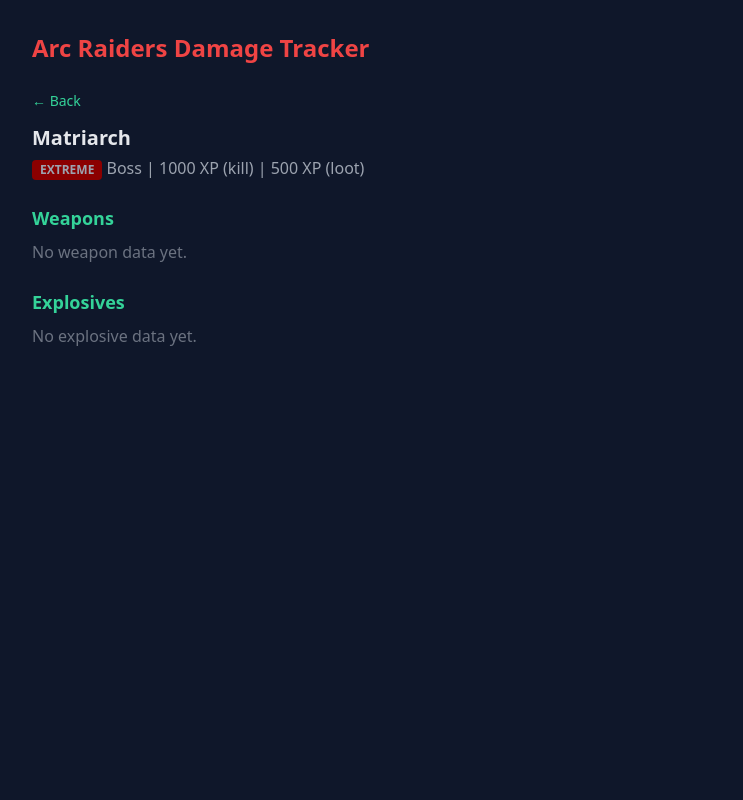
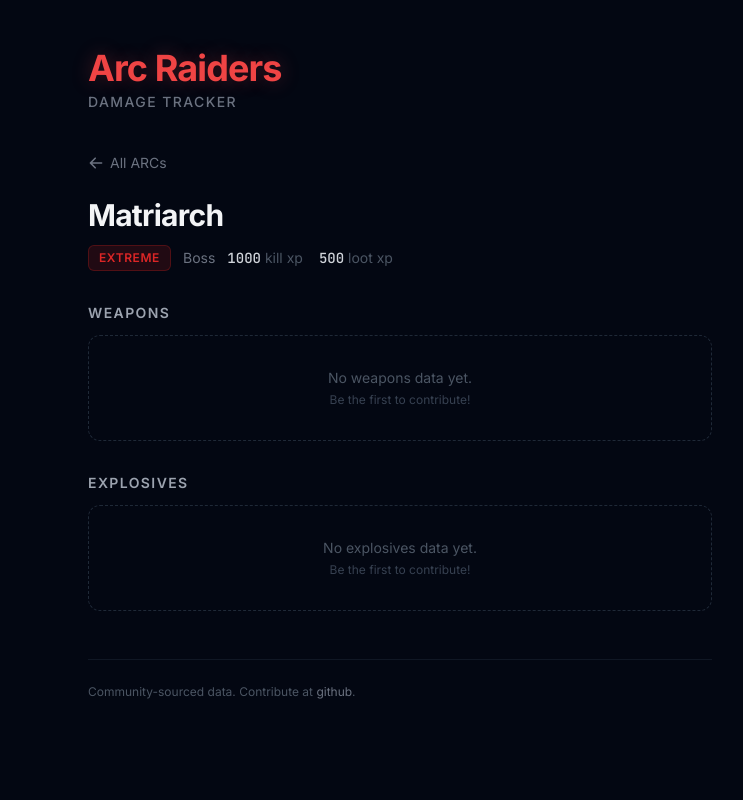
Before and after one commit to gotoplanb/arc-damage-tracker, a Flask app: page /arc/matriarch in a window 1280 px wide. Shown: the whole page, without its empty margins (240-983 px from the left). Run offline with Flask 3, Linux system fonts and the light colour scheme; some libraries are stand-ins or nearby versions.

Commit message:
UI refresh: modern dark theme with cards, glass modals, refined typography

```diff
--- a/templates/arc_detail.html
+++ b/templates/arc_detail.html
@@ -1,69 +1,72 @@
 {% extends "base.html" %}
 {% block title %}{{ arc.name }} - Arc Raiders Damage Tracker{% endblock %}
 {% block content %}
-{% set threat_colors = {'extreme': 'bg-extreme', 'critical': 'bg-critical', 'high': 'bg-high', 'moderate': 'bg-moderate', 'low': 'bg-low'} %}
+{% set threat_text = {'extreme': 'text-extreme', 'critical': 'text-critical', 'high': 'text-high', 'moderate': 'text-moderate', 'low': 'text-low'} %}
+{% set threat_bg = {'extreme': 'bg-extreme-muted/20 border-extreme-muted/40', 'critical': 'bg-critical-muted/20 border-critical-muted/40', 'high': 'bg-high-muted/20 border-high-muted/40', 'moderate': 'bg-moderate-muted/20 border-moderate-muted/40', 'low': 'bg-low-muted/20 border-low-muted/40'} %}
 
-<a href="/" class="text-emerald-400 hover:text-emerald-300 text-sm">&larr; Back</a>
+<a href="/" class="inline-flex items-center gap-1.5 text-sm text-gray-500 hover:text-gray-300 transition-colors mb-6">
+    <svg xmlns="http://www.w3.org/2000/svg" class="h-4 w-4" viewBox="0 0 20 20" fill="currentColor">
+        <path fill-rule="evenodd" d="M9.707 16.707a1 1 0 01-1.414 0l-6-6a1 1 0 010-1.414l6-6a1 1 0 011.414 1.414L5.414 9H17a1 1 0 110 2H5.414l4.293 4.293a1 1 0 010 1.414z" clip-rule="evenodd" />
+    </svg>
+    All ARCs
+</a>
 
-<h2 class="text-xl font-bold mt-3 mb-1">{{ arc.name }}</h2>
-<p class="text-gray-400 mb-6">
-    <span class="inline-block px-2 py-0.5 rounded text-xs font-bold uppercase {{ threat_colors[arc.threat_level] }}">{{ arc.threat_level|title }}</span>
-    {{ arc.type }} | {{ arc.kill_xp }} XP (kill) | {{ arc.loot_xp }} XP (loot)
-</p>
+<div class="mb-8">
+    <h2 class="text-2xl sm:text-3xl font-bold tracking-tight mb-3">{{ arc.name }}</h2>
+    <div class="flex flex-wrap items-center gap-3">
+        <span class="inline-flex items-center px-2.5 py-1 rounded-md text-xs font-semibold uppercase tracking-wider border {{ threat_bg[arc.threat_level] }} {{ threat_text[arc.threat_level] }}">
+            {{ arc.threat_level|title }}
+        </span>
+        <span class="text-sm text-gray-500">{{ arc.type }}</span>
+        <div class="flex items-center gap-4 text-sm">
+            <span class="text-gray-400"><span class="font-mono font-medium text-gray-300">{{ arc.kill_xp }}</span> <span class="text-gray-600">kill xp</span></span>
+            <span class="text-gray-400"><span class="font-mono font-medium text-gray-300">{{ arc.loot_xp }}</span> <span class="text-gray-600">loot xp</span></span>
+        </div>
+    </div>
+</div>
 
-<h3 class="text-lg font-semibold text-emerald-400 mb-2">Weapons</h3>
-{% if arc.damage.weapons %}
-<div class="overflow-x-auto mb-6">
+{% macro damage_table(title, icon, items) %}
+<section class="mb-8">
+    <h3 class="text-sm font-semibold tracking-widest uppercase text-gray-400 mb-3">{{ title }}</h3>
+    {% if items %}
+    <div class="rounded-xl border border-gray-800/80 overflow-hidden">
         <table class="w-full text-sm">
             <thead>
-            <tr class="border-b border-slate-700">
-                <th class="text-left py-2 px-3 text-emerald-400 font-medium">Weapon</th>
-                <th class="text-left py-2 px-3 text-emerald-400 font-medium">Units to Kill</th>
-                <th class="text-left py-2 px-3 text-emerald-400 font-medium">Verified</th>
-                <th class="text-left py-2 px-3 text-emerald-400 font-medium">Notes</th>
+                <tr class="bg-gray-900/50">
+                    <th class="text-left py-3 px-4 text-xs font-medium text-gray-500 uppercase tracking-wider">{{ title[:-1] }}</th>
+                    <th class="text-left py-3 px-4 text-xs font-medium text-gray-500 uppercase tracking-wider">To Kill</th>
+                    <th class="text-left py-3 px-4 text-xs font-medium text-gray-500 uppercase tracking-wider hidden sm:table-cell">Verified</th>
+                    <th class="text-left py-3 px-4 text-xs font-medium text-gray-500 uppercase tracking-wider">Notes</th>
                 </tr>
             </thead>
-        <tbody>
-        {% for weapon, info in arc.damage.weapons.items() %}
-            <tr class="border-b border-slate-800 {{ 'bg-emerald-900/30' if info.best }}">
-                <td class="py-2 px-3">{{ weapon }}{% if info.best %} <span class="text-emerald-400 text-xs font-bold uppercase">best</span>{% endif %}</td>
-                <td class="py-2 px-3">{{ info.units }}</td>
-                <td class="py-2 px-3 text-gray-500">{{ info.verified }}</td>
-                <td class="py-2 px-3 text-gray-400">{{ info.notes }}</td>
+            <tbody class="divide-y divide-gray-800/50">
+            {% for name, info in items.items() %}
+                <tr class="{{ 'bg-emerald-500/5' if info.best else 'hover:bg-gray-900/30' }} transition-colors">
+                    <td class="py-3 px-4 font-medium">
+                        {{ name }}
+                        {% if info.best %}
+                        <span class="inline-flex items-center ml-2 px-1.5 py-0.5 rounded text-[10px] font-bold uppercase tracking-wider bg-emerald-500/15 text-emerald-400 border border-emerald-500/20">best</span>
+                        {% endif %}
+                    </td>
+                    <td class="py-3 px-4">
+                        <span class="font-mono font-medium text-emerald-400">{{ info.units }}</span>
+                    </td>
+                    <td class="py-3 px-4 text-gray-600 text-xs hidden sm:table-cell">{{ info.verified }}</td>
+                    <td class="py-3 px-4 text-gray-400 text-xs leading-relaxed">{{ info.notes }}</td>
                 </tr>
             {% endfor %}
             </tbody>
         </table>
     </div>
     {% else %}
-<p class="text-gray-500 mb-6">No weapon data yet.</p>
+    <div class="rounded-xl border border-dashed border-gray-800 px-4 py-8 text-center">
+        <p class="text-gray-600 text-sm">No {{ title|lower }} data yet.</p>
+        <p class="text-gray-700 text-xs mt-1">Be the first to contribute!</p>
+    </div>
     {% endif %}
+</section>
+{% endmacro %}
 
-<h3 class="text-lg font-semibold text-emerald-400 mb-2">Explosives</h3>
-{% if arc.damage.explosives %}
-<div class="overflow-x-auto mb-6">
-    <table class="w-full text-sm">
-        <thead>
-            <tr class="border-b border-slate-700">
-                <th class="text-left py-2 px-3 text-emerald-400 font-medium">Explosive</th>
-                <th class="text-left py-2 px-3 text-emerald-400 font-medium">Units to Kill</th>
-                <th class="text-left py-2 px-3 text-emerald-400 font-medium">Verified</th>
-                <th class="text-left py-2 px-3 text-emerald-400 font-medium">Notes</th>
-            </tr>
-        </thead>
-        <tbody>
-        {% for explosive, info in arc.damage.explosives.items() %}
-            <tr class="border-b border-slate-800 {{ 'bg-emerald-900/30' if info.best }}">
-                <td class="py-2 px-3">{{ explosive }}{% if info.best %} <span class="text-emerald-400 text-xs font-bold uppercase">best</span>{% endif %}</td>
-                <td class="py-2 px-3">{{ info.units }}</td>
-                <td class="py-2 px-3 text-gray-500">{{ info.verified }}</td>
-                <td class="py-2 px-3 text-gray-400">{{ info.notes }}</td>
-            </tr>
-        {% endfor %}
-        </tbody>
-    </table>
-</div>
-{% else %}
-<p class="text-gray-500 mb-6">No explosive data yet.</p>
-{% endif %}
+{{ damage_table("Weapons", "weapon", arc.damage.weapons) }}
+{{ damage_table("Explosives", "explosive", arc.damage.explosives) }}
 {% endblock %}
--- a/templates/base.html
+++ b/templates/base.html
@@ -10,29 +10,48 @@
             theme: {
                 extend: {
                     colors: {
-                        extreme: '#8b0000',
-                        critical: '#c0392b',
-                        high: '#d35400',
-                        moderate: '#7d6608',
-                        low: '#2d6a2e',
+                        extreme: { DEFAULT: '#dc2626', muted: '#991b1b' },
+                        critical: { DEFAULT: '#ef4444', muted: '#b91c1c' },
+                        high: { DEFAULT: '#f97316', muted: '#c2410c' },
+                        moderate: { DEFAULT: '#eab308', muted: '#a16207' },
+                        low: { DEFAULT: '#22c55e', muted: '#15803d' },
+                    },
+                    fontFamily: {
+                        sans: ['Inter', 'system-ui', '-apple-system', 'sans-serif'],
+                        mono: ['JetBrains Mono', 'ui-monospace', 'monospace'],
                     }
                 }
             }
         }
     </script>
+    <link rel="preconnect" href="https://fonts.googleapis.com">
+    <link rel="preconnect" href="https://fonts.gstatic.com" crossorigin>
+    <link href="https://fonts.googleapis.com/css2?family=Inter:wght@400;500;600;700&family=JetBrains+Mono:wght@500&display=swap" rel="stylesheet">
     <script defer src="https://cdn.jsdelivr.net/npm/alpinejs@3.x.x/dist/cdn.min.js"></script>
     <script src="https://unpkg.com/htmx.org@2.0.4"></script>
+    <style type="text/tailwindcss">
+        @layer utilities {
+            .glow-red { text-shadow: 0 0 20px rgba(239, 68, 68, 0.3); }
+            .glass { background: rgba(15, 23, 42, 0.6); backdrop-filter: blur(12px); border: 1px solid rgba(148, 163, 184, 0.1); }
+        }
+    </style>
 </head>
-<body class="bg-slate-900 text-gray-200 min-h-screen">
-    <div class="max-w-3xl mx-auto px-4 py-8">
-        <header class="mb-6">
-            <h1 class="text-2xl font-bold">
-                <a href="/" class="text-red-500 hover:text-red-400 no-underline">Arc Raiders Damage Tracker</a>
-            </h1>
+<body class="bg-gray-950 text-gray-100 min-h-screen font-sans antialiased">
+    <div class="max-w-2xl mx-auto px-4 sm:px-6 py-8 sm:py-12">
+        <header class="mb-8 sm:mb-10">
+            <a href="/" class="group inline-block">
+                <h1 class="text-3xl sm:text-4xl font-bold tracking-tight text-red-500 glow-red group-hover:text-red-400 transition-colors">
+                    Arc Raiders
+                </h1>
+                <p class="text-sm font-medium text-gray-500 tracking-widest uppercase mt-1">Damage Tracker</p>
+            </a>
         </header>
         <main>
             {% block content %}{% endblock %}
         </main>
+        <footer class="mt-12 pt-6 border-t border-gray-800/50">
+            <p class="text-xs text-gray-600">Community-sourced data. Contribute at <span class="text-gray-500">github</span>.</p>
+        </footer>
     </div>
 </body>
 </html>
```
Also changed, not shown: templates/index.html (+43 -23 lines). Lines whose indentation alone changed are shown as unchanged.
